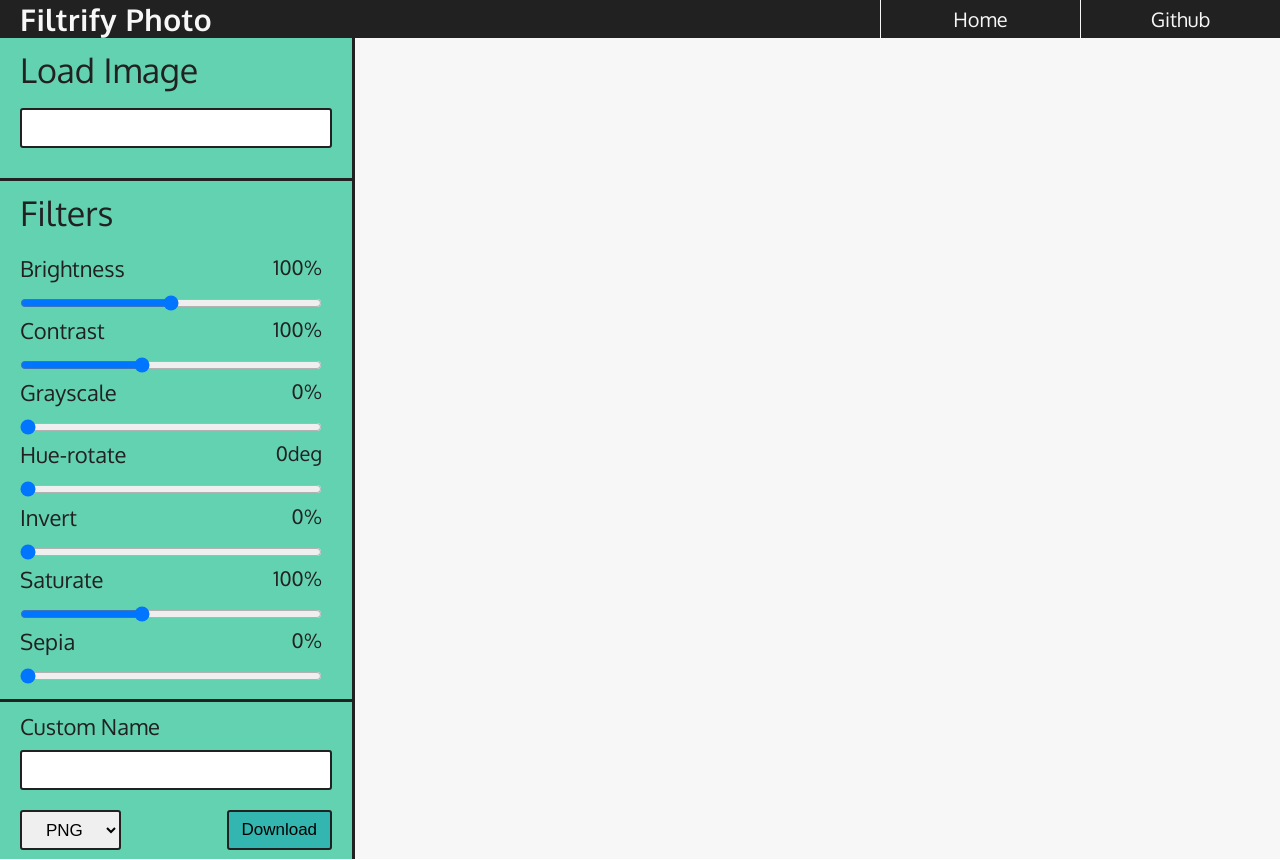
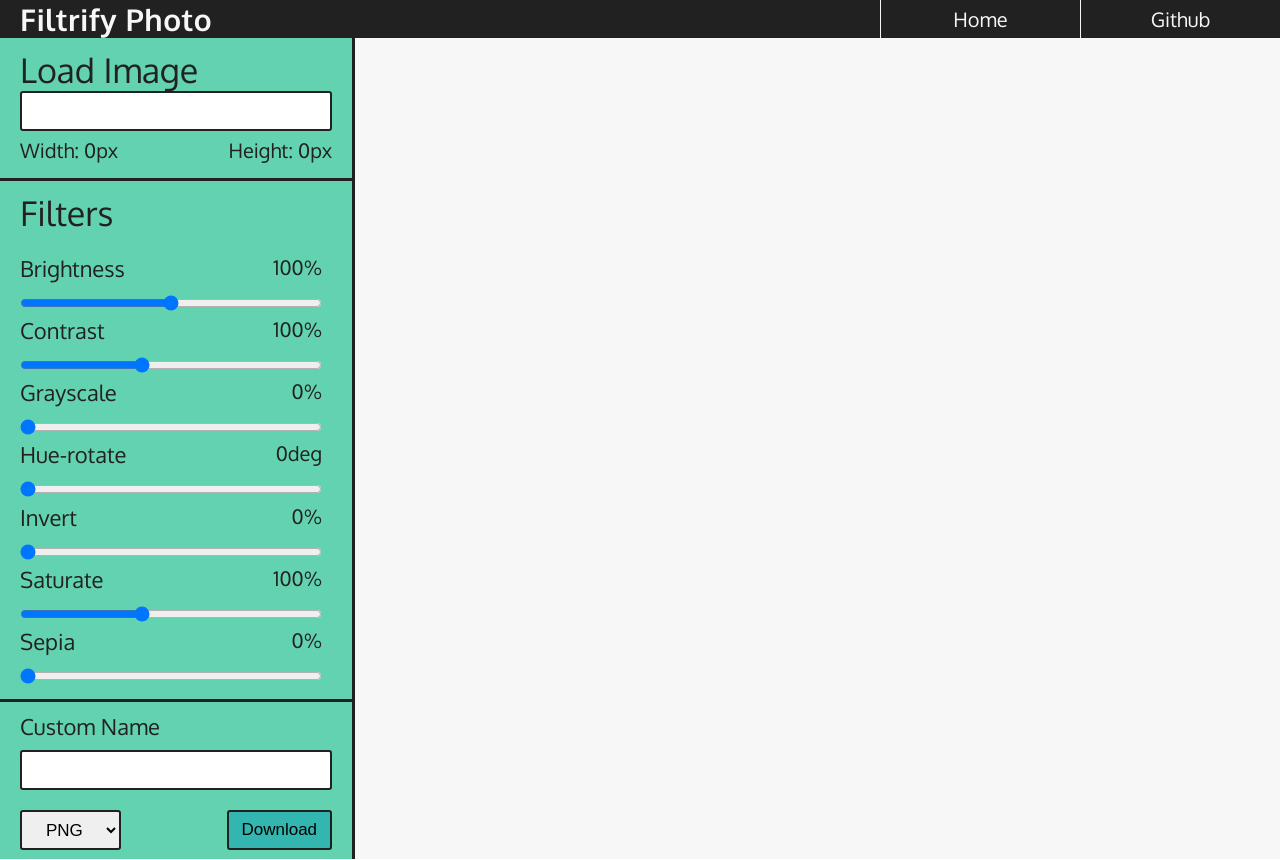
Before and after one commit to Sharpie360/filtrify-photo, a Vue app: page / in a window 1280 px wide. Built offline with nearby package versions, Linux system fonts and the light colour scheme.

Commit message:
add: photo original dimensions display

```diff
--- a/src/components/control-panel/ImageLoader.vue
+++ b/src/components/control-panel/ImageLoader.vue
@@ -14,7 +14,14 @@
         id="image-loader--input"
       >
     </div>
-
+    <div class="image-dimensions--outer flexbox-space-between flex-center">
+      <span class="image-dimensions">
+        Width: {{ imageSize.width }}px
+      </span>
+      <span class="image-dimensions">
+        Height: {{ imageSize.height }}px
+      </span>
+    </div>
   </div>
 </template>
 
@@ -23,6 +30,11 @@ import eventBus from '../../eventBus.js';
 import { mapActions } from 'vuex';
 
 export default {
+  computed: {
+    imageSize() {
+      return this.$store.getters.getImage;
+    }
+  },
   methods: {
     ...mapActions(['setImageSource_STORE', 'setImageSize_STORE']),
     getImageSize($event) {
```
Also changed, not shown: 1 other file (tests, documents, lock files or other folders).
